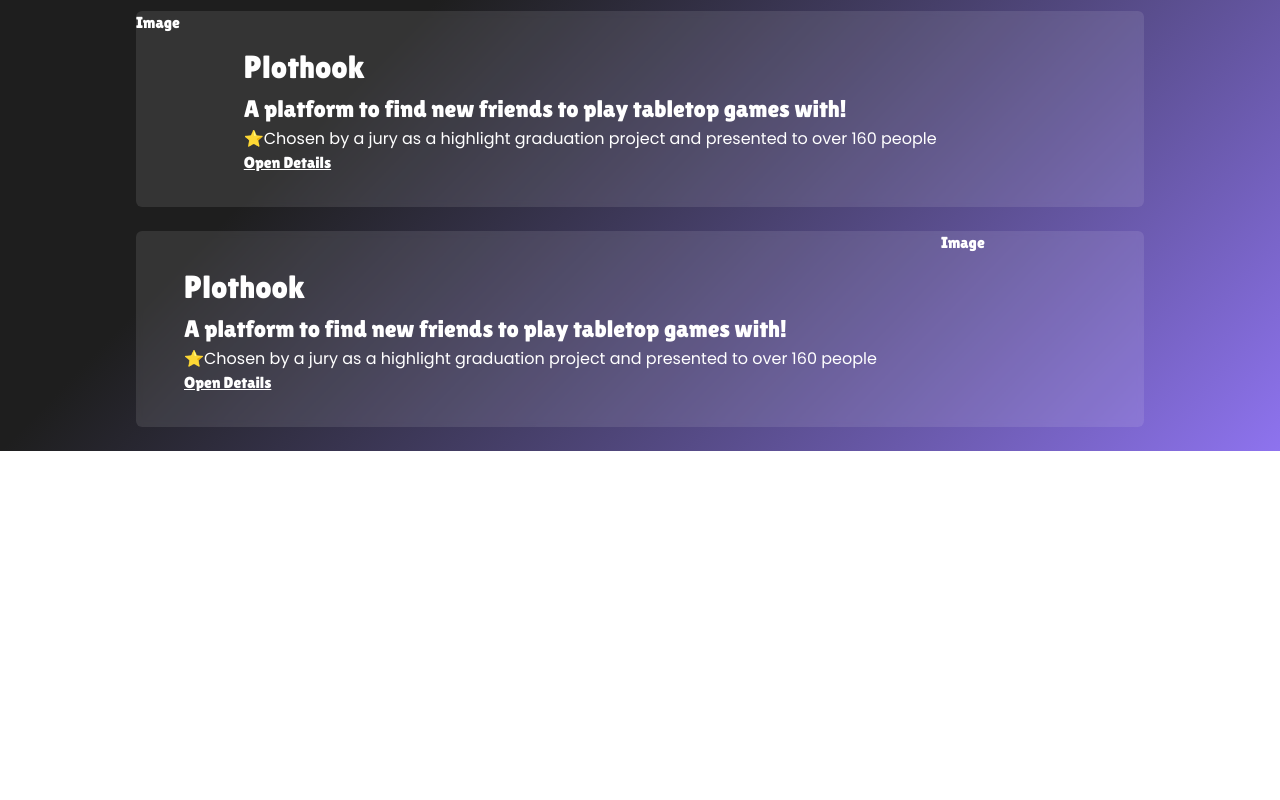
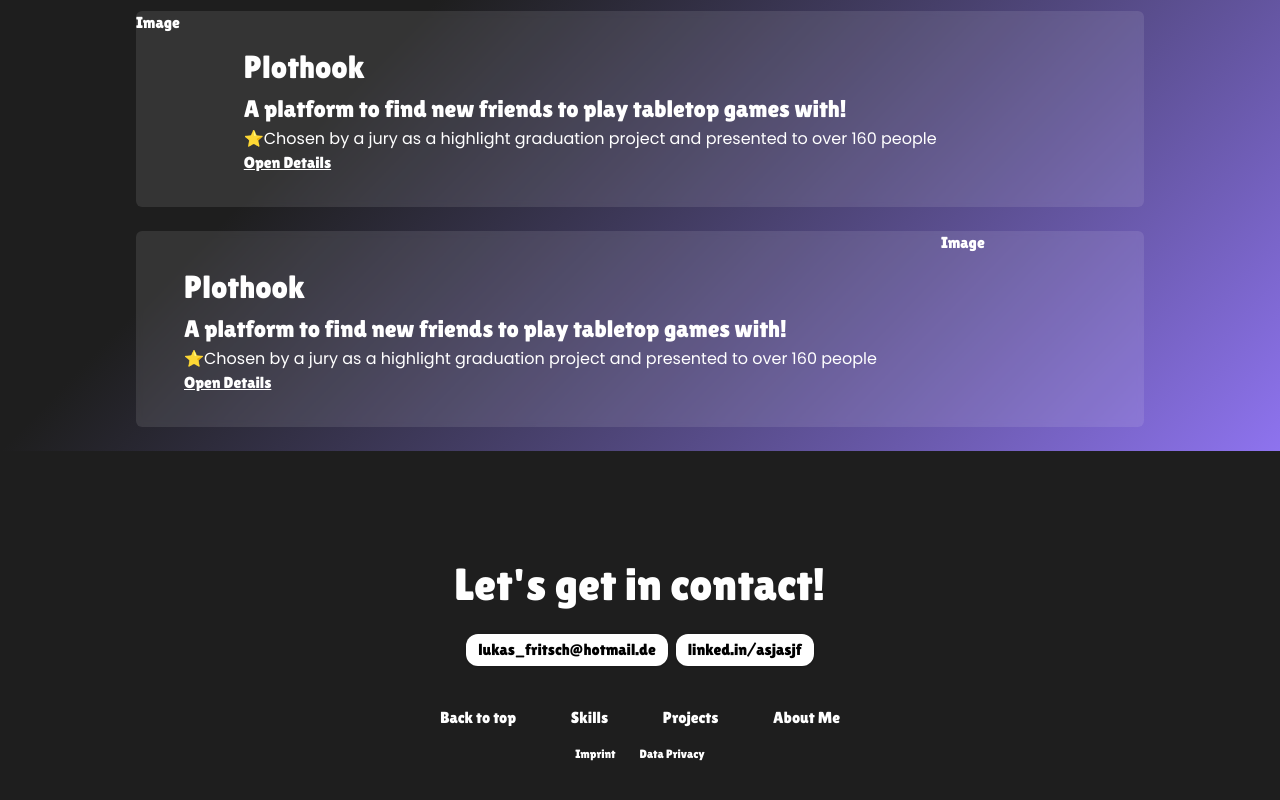
Before and after one commit to LukasF7889/lukasfritsch, a React (Vite) app: page / in a window 1280 px wide. Shown: the part 2024-2824 px from the top of the page. Before the commit the page ends 2475 px from the top, so only its background shows below. Built offline with nearby package versions, Linux system fonts and the light colour scheme.

Commit message:
Added Footer

```diff
--- /dev/null
+++ b/src/components/Footer.jsx
@@ -0,0 +1,25 @@
+const Footer = () => {
+  return (
+    <div className="flex justify-center items-center bg-lf-black py-25">
+      <div className="flex flex-col items-center gap-4">
+        <h2 className="text-white">Let's get in contact!</h2>
+        <div>
+          <button className="contact-btn">lukas_fritsch@hotmail.de</button>
+          <button className="contact-btn">linked.in/asjasjf</button>
+        </div>
+        <div className="flex justify-between w-100 text-white mt-6">
+          <a>Back to top</a>
+          <a>Skills</a>
+          <a>Projects</a>
+          <a>About Me</a>
+        </div>
+        <div className="flex  gap-6 text-white text-xs">
+          <a>Imprint</a>
+          <a>Data Privacy</a>
+        </div>
+      </div>
+    </div>
+  );
+};
+
+export default Footer;
--- a/src/index.css
+++ b/src/index.css
@@ -46,4 +46,8 @@ p {
   .lf-chips {
     @apply bg-white text-lf-black text-[1rem] md:text-[1.13rem] rounded-full px-[1.56rem] py-1;
   }
+
+  .contact-btn {
+    @apply bg-white rounded-xl px-3 py-1 mx-1 shadow;
+  }
 }
--- a/src/layouts/MainLayout.jsx
+++ b/src/layouts/MainLayout.jsx
@@ -1,11 +1,13 @@
 import { Outlet } from "react-router";
 import Navbar from "../components/Navbar";
+import Footer from "../components/Footer";
 
 const MainLayout = () => {
   return (
     <div>
       <Navbar />
       <Outlet />
+      <Footer />
     </div>
   );
 };
```
Also changed, not shown: src/assets/envelope-icon.png (added).
